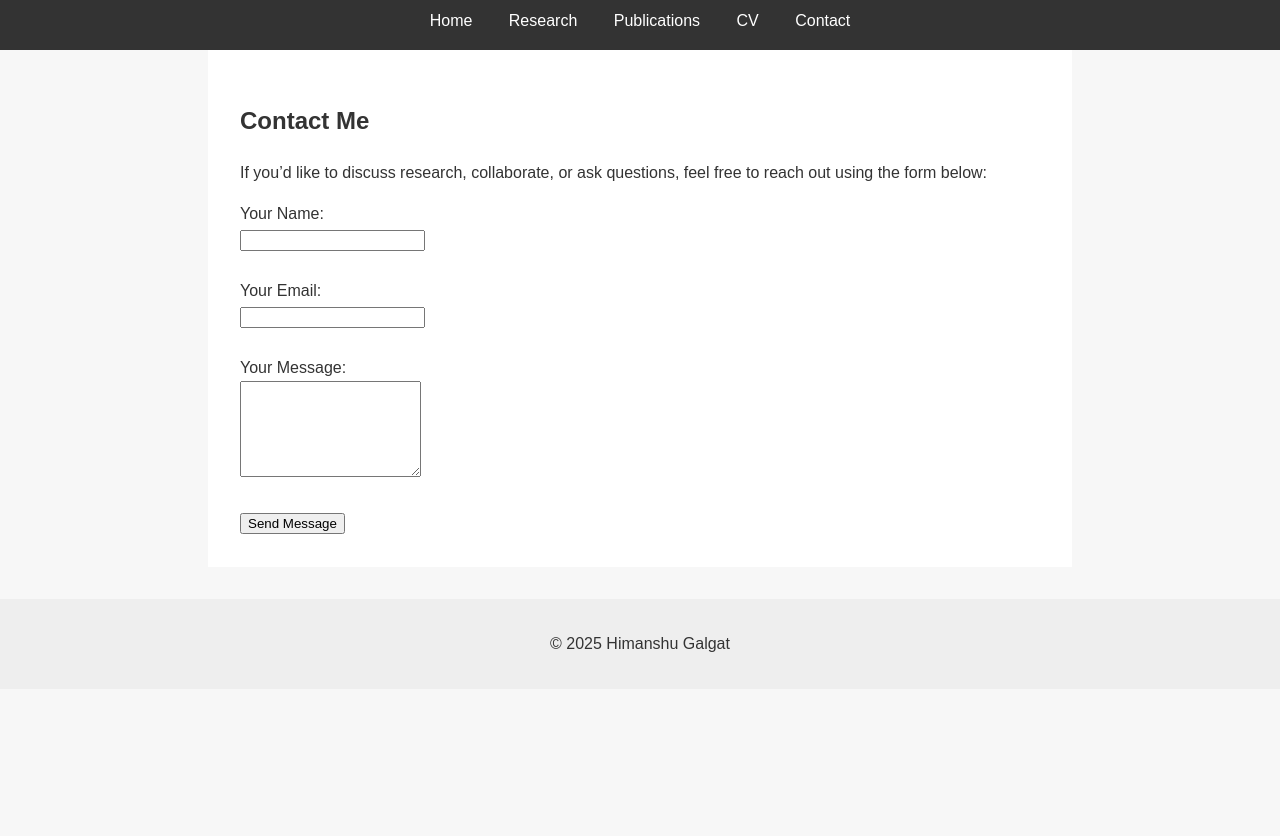
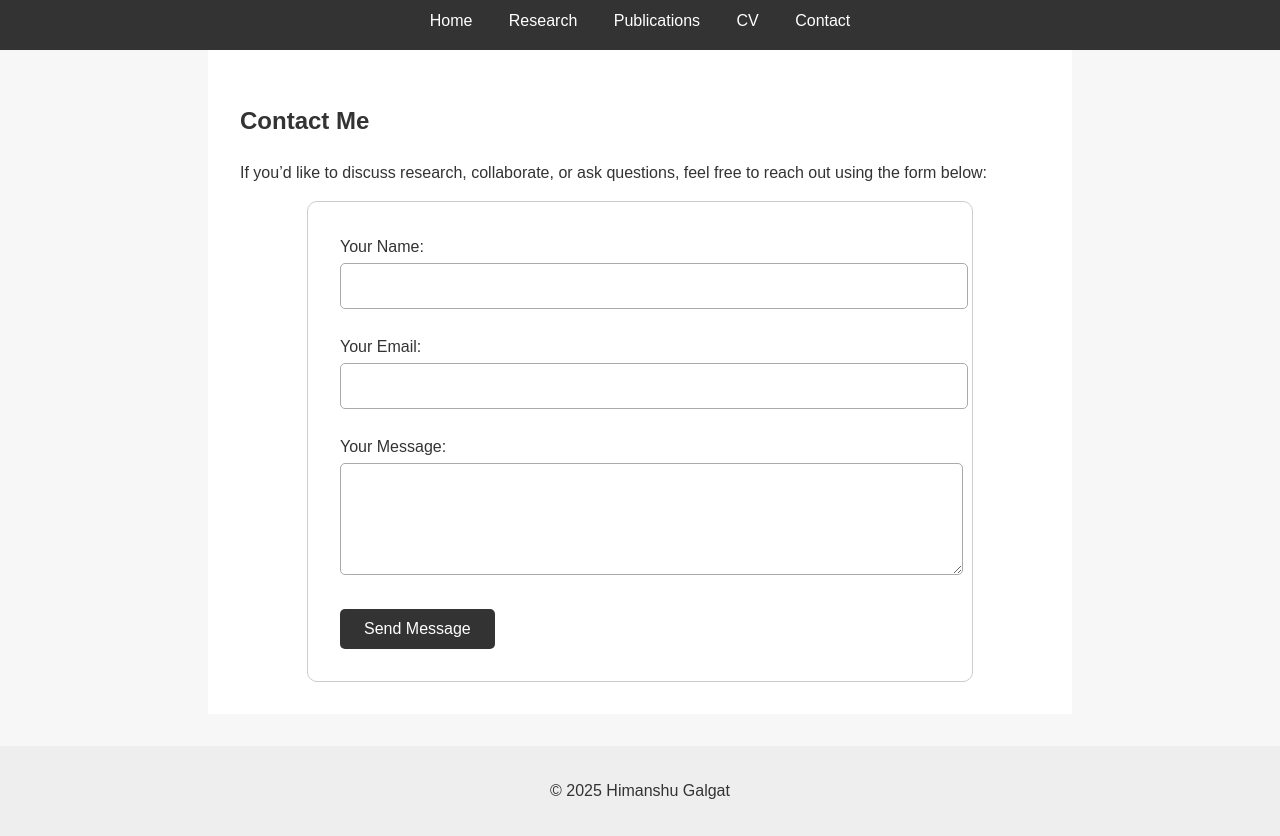
Before and after one commit to GALGAT/himanshugalgat.github.io, a plain HTML site: page contact.html in a window 1280 px wide. Shown: the part 102-938 px from the top of the page. Before the commit the page ends 800 px from the top, so only its background shows below. Drawn offline with Linux system fonts and the light colour scheme.

Commit message:
Update style.css

```diff
--- a/style.css
+++ b/style.css
@@ -29,3 +29,34 @@ footer {
   background: #eee;
   margin-top: 2em;
 }
+form {
+  background: #fff;
+  padding: 2em;
+  border: 1px solid #ccc;
+  border-radius: 10px;
+  max-width: 600px;
+  margin: auto;
+}
+
+input, textarea {
+  width: 100%;
+  padding: 0.8em;
+  margin-top: 0.2em;
+  border: 1px solid #aaa;
+  border-radius: 5px;
+  font-size: 1em;
+}
+
+button {
+  background-color: #333;
+  color: white;
+  padding: 0.7em 1.5em;
+  border: none;
+  border-radius: 5px;
+  font-size: 1em;
+  cursor: pointer;
+}
+
+button:hover {
+  background-color: #555;
+}
```
